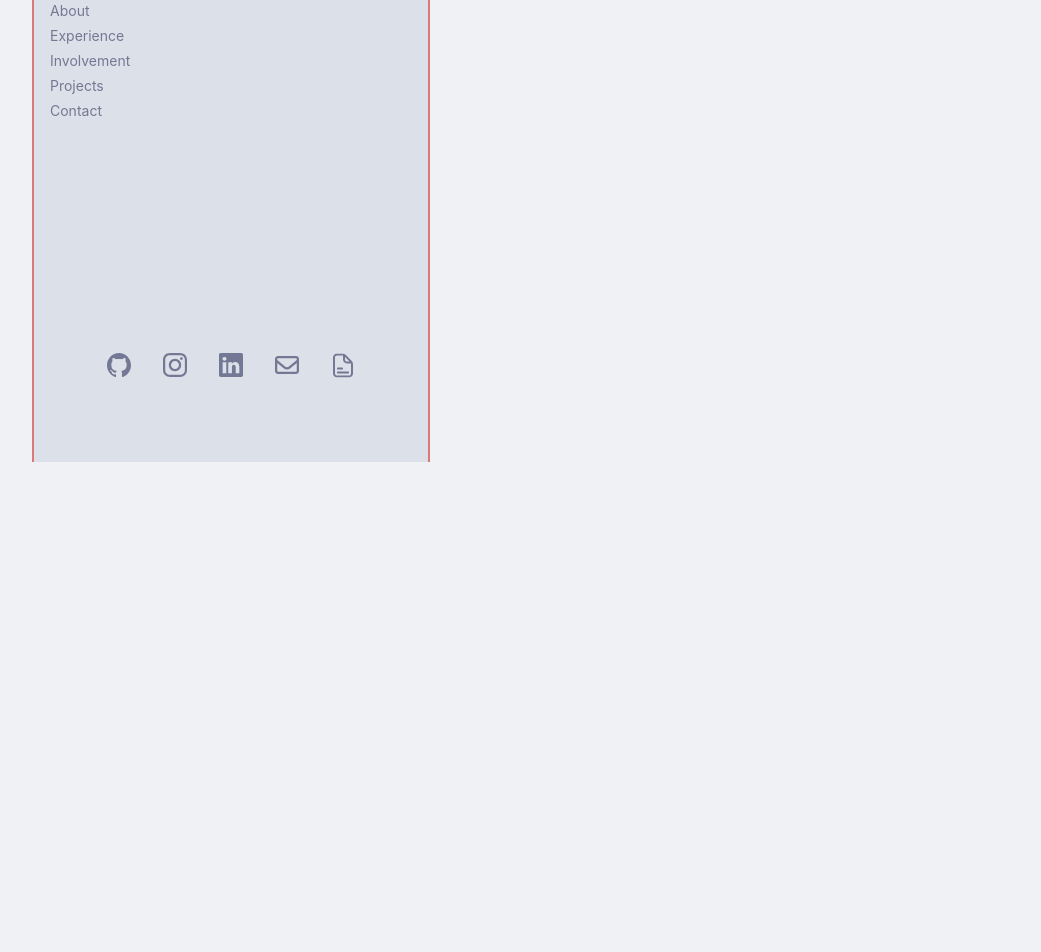
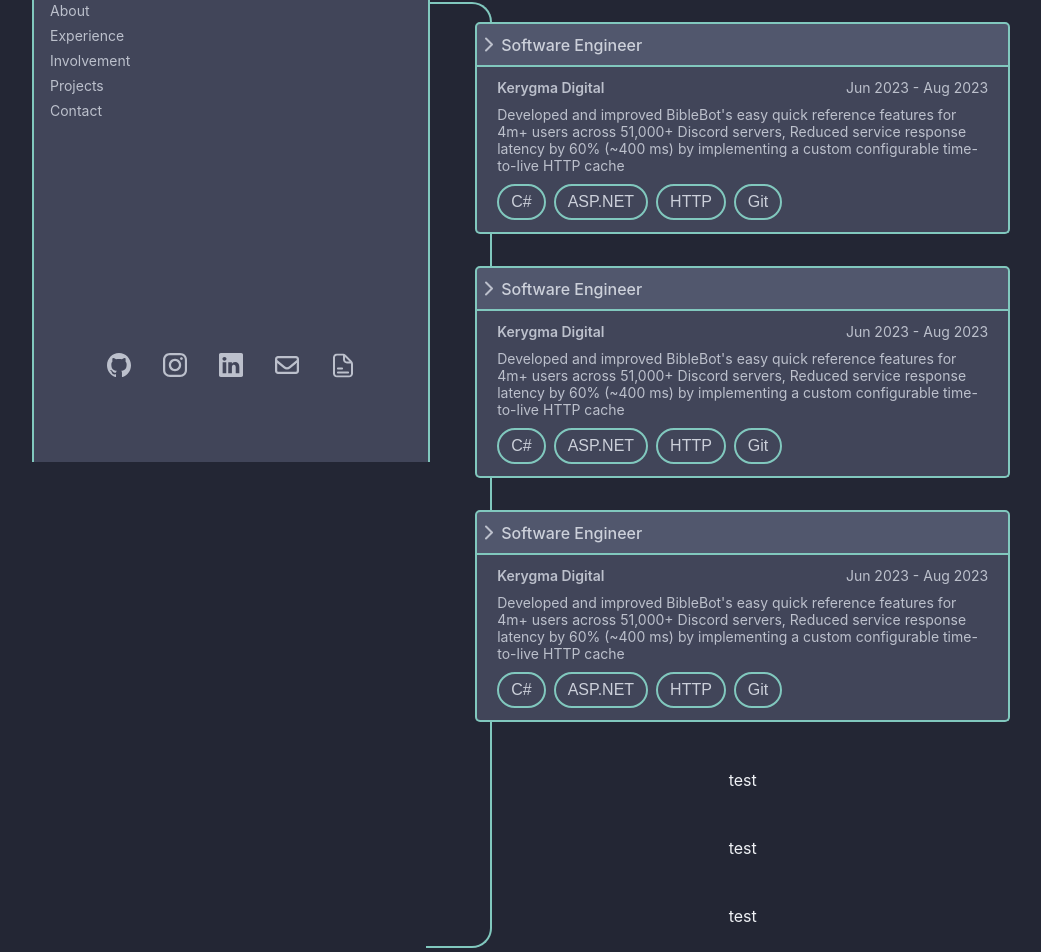
Before and after one commit to andrewtlu/andrewtlu.github.io, a React (Vite) app: page / in a window 1280 px wide. Shown: the part 338-1290 px from the top of the page, without its empty margins (96-1137 px from the left). Before the commit the page ends 800 px from the top, so only its background shows below. Built offline with nearby package versions, Linux system fonts and the light colour scheme.

Commit message:
Add timeline, sticky header

```diff
--- a/src/App.tsx
+++ b/src/App.tsx
@@ -1,8 +1,7 @@
 import { useState } from 'react'
-import { GitHub, Instagram, LinkedIn, Email, Resume, Socials } from './components/svgs.tsx'
-import reactLogo from './assets/react.svg'
-import viteLogo from '/vite.svg'
+import { Socials } from './components/svgs.tsx'
 import './App.css'
+import { ExperiencePane } from './components/panes.tsx'
 
 function App() {
   const [count, setCount] = useState(0)
@@ -46,21 +45,47 @@ function App() {
           </p>
         </section>
 
-        <section id='experience'>
+        <div className='startline'></div>
 
+        <section id='experience' className='line'>
+          <ExperiencePane
+            pos='Software Engineer'
+            employer='Kerygma Digital'
+            date='Jun 2023 - Aug 2023'
+            desc={'Developed and improved BibleBot\'s easy quick reference features for 4m+ users across 51,000+ Discord servers, \nReduced service response latency by 60% (~400 ms) by implementing a custom configurable time-to-live HTTP cache'}
+            skills={['C#', 'ASP.NET', 'HTTP', 'Git']}
+          />
+
+          <ExperiencePane
+            pos='Software Engineer'
+            employer='Kerygma Digital'
+            date='Jun 2023 - Aug 2023'
+            desc={'Developed and improved BibleBot\'s easy quick reference features for 4m+ users across 51,000+ Discord servers, \nReduced service response latency by 60% (~400 ms) by implementing a custom configurable time-to-live HTTP cache'}
+            skills={['C#', 'ASP.NET', 'HTTP', 'Git']}
+          />
+
+          <ExperiencePane
+            pos='Software Engineer'
+            employer='Kerygma Digital'
+            date='Jun 2023 - Aug 2023'
+            desc={'Developed and improved BibleBot\'s easy quick reference features for 4m+ users across 51,000+ Discord servers, \nReduced service response latency by 60% (~400 ms) by implementing a custom configurable time-to-live HTTP cache'}
+            skills={['C#', 'ASP.NET', 'HTTP', 'Git']}
+          />
         </section>
 
-        <section id='involvement'>
-
+        <section id='involvement' className='line'>
+          test
         </section>
 
-        <section id='projects'>
-
+        <section id='projects' className='line'>
+          test
         </section>
 
-        <section id='contact'>
+        <section id='contact' className='line'>
+          test
+        </section>
 
-        </section>
+        <div className='endline'></div>
       </main>
     </div>
   )
--- a/src/header.css
+++ b/src/header.css
@@ -1,6 +1,9 @@
 /* header styles */
 
 header {
+  position: sticky;
+  top: 0;
+
   display: flex;
   flex-direction: column;
   justify-content: space-between;
@@ -11,7 +14,7 @@ header {
   padding: 5rem 1rem;
 
   border: solid var(--accent-1);
-  border-width: 0 2px;
+  border-width: 0 var(--thickness);
 
   background-color: var(--mantle);
 }
--- a/src/index.css
+++ b/src/index.css
@@ -100,9 +100,9 @@ body {
 }
 
 /* light mode */
-@media (prefers-color-scheme: light) {
+/* @media (prefers-color-scheme: light) {
   :root {
-    /* light color palette */
+    light color palette
     --base: #eff1f5;
     --mantle: #dce0e8;
     --crust: #ccd0da;
@@ -115,4 +115,4 @@ body {
     --accent-1: #dd7878;
     --accent-2: #7287fd;
   }
-}
+} */
--- a/src/main.css
+++ b/src/main.css
@@ -6,9 +6,72 @@ main {
 }
 
 section {
-  margin-bottom: 3rem;
+  display: flex;
+  flex-direction: column;
+  align-items: center;
+  justify-content: space-between;
+}
+
+section:not(:last-of-type) {
+  padding-bottom: 3rem;
+}
+
+.line {
+  position: relative;
+}
+
+.line::before {
+  content: '';
+  position: absolute;
+  float: left;
+
+  left: -20px;
+  width: 4rem;
+  height: 100%;
+
+  z-index: -1;
+
+  border-right: var(--thickness) solid var(--accent-1);
+}
+
+.startline::before {
+  content: '';
+  position: absolute;
+
+  margin: -20px 0 0 -1.25rem;
+  width: 4rem;
+  height: 20px;
+
+  z-index: -1;
+
+  border-color: var(--accent-1);
+  border-top-style: solid;
+  border-right-style: solid;
+  border-radius: 0 20px 0 0;
+  border-width: var(--thickness);
+}
+
+.endline::after {
+  content: '';
+  position: absolute;
+
+  margin: 0 0 0 -1.25rem; /* see #section for y offset (section margin) */
+  width: 4rem;
+  height: 20px;
+
+  z-index: -1;
+
+  border-color: var(--accent-1);
+  border-bottom-style: solid;
+  border-right-style: solid;
+  border-radius: 0 0 20px 0;
+  border-width: var(--thickness);
 }
 
 #about .body:not(:last-of-type) {
   margin-bottom: 1rem;
 }
+
+#experience>div:not(:last-of-type) {
+  margin-bottom: 2rem;
+}
```
